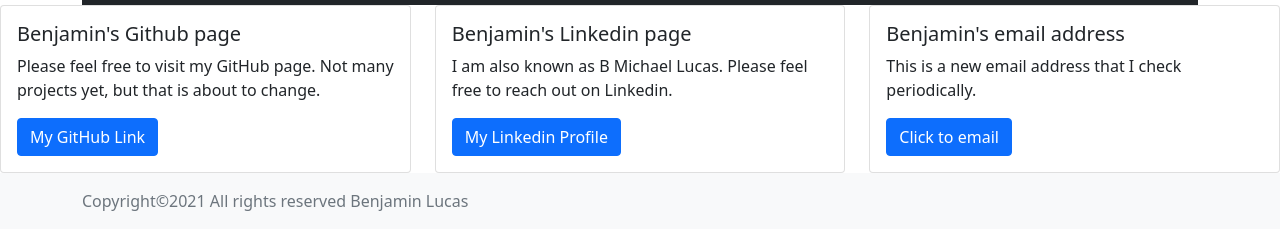
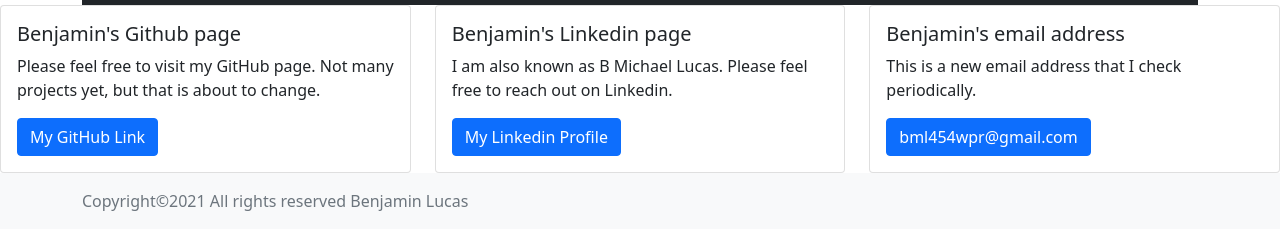
Before and after one commit to miken1tba/miken1tba.github.io, a plain HTML site: page contact.html in a window 1280 px wide. Shown: the part 51-300 px from the top of the page. Drawn offline with nearby package versions, Linux system fonts and the light colour scheme.

Commit message:
edited Contact page

```diff
--- a/contact.html
+++ b/contact.html
@@ -73,7 +73,7 @@
               <div class="card-body">
                 <h5 class="card-title">Benjamin's email address</h5>
                 <p class="card-text">This is a new email address that I check periodically.</p>
-                <a href="mailto:bml454wpr.com" class="btn btn-primary">Click to email</a>
+                <a href="mailto:bml454wpr.com" class="btn btn-primary">bml454wpr@gmail.com</a>
               </div>
             </div>
           </div>
```
